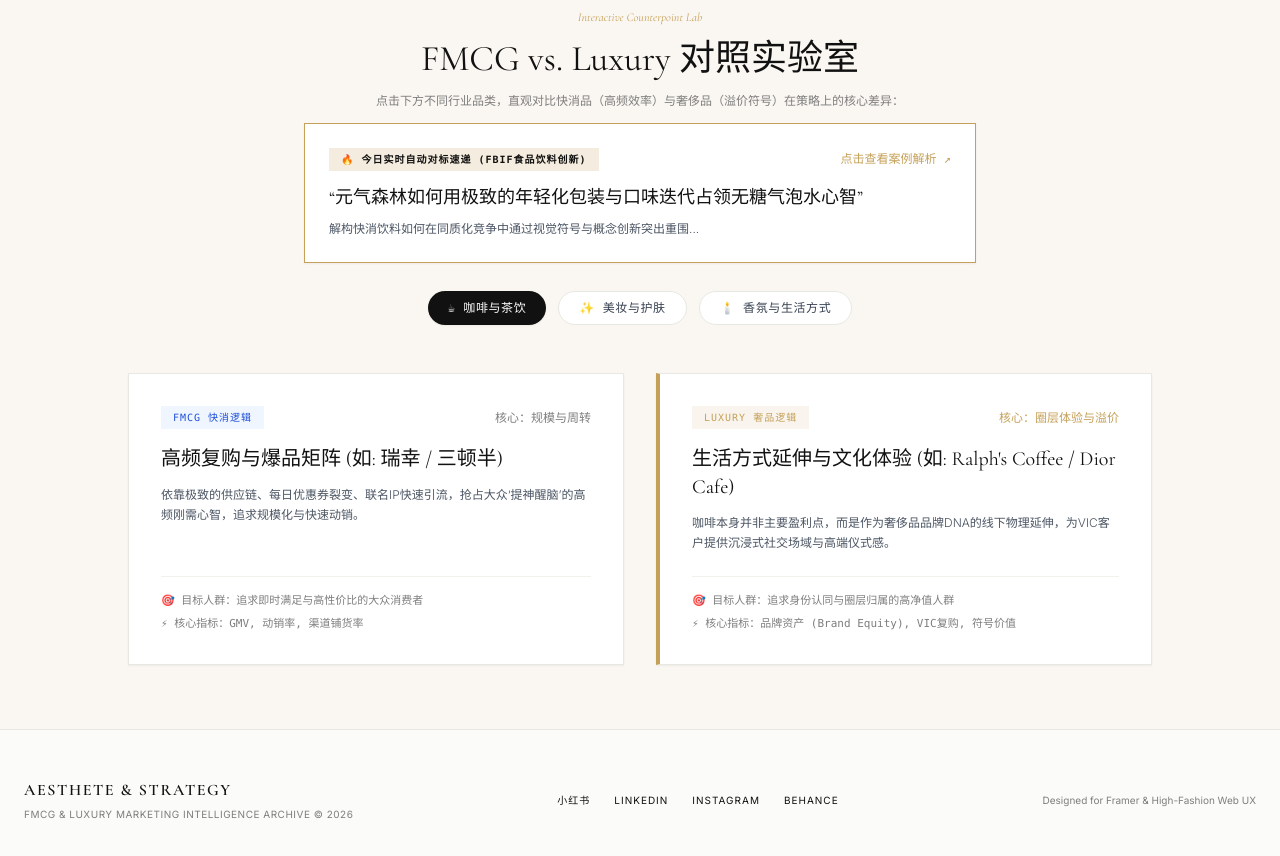
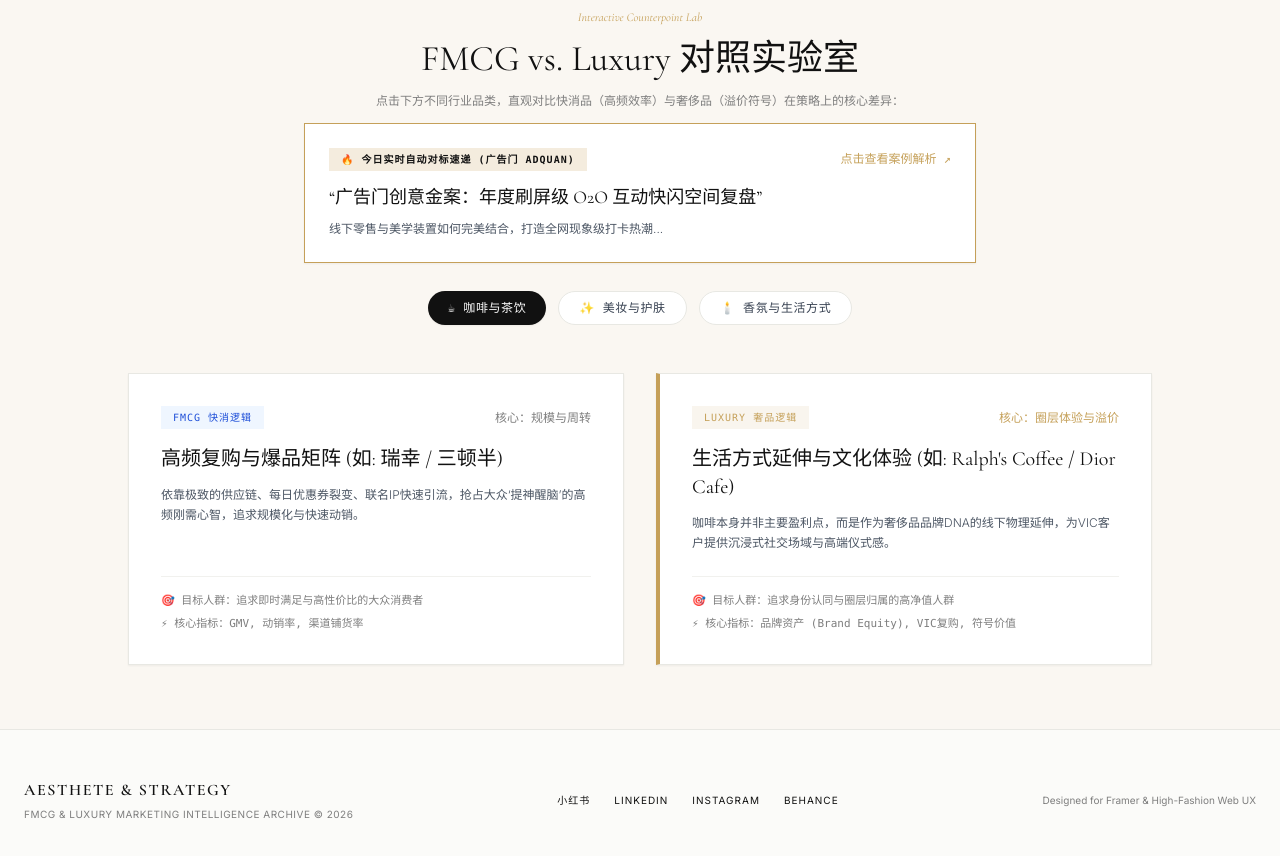
Before and after one commit to Emily-zihan/Everyday-Fashion, a plain HTML site: page index.html in a window 1280 px wide. Shown: the part 4535-5391 px from the top of the page. Drawn offline with nearby package versions, Linux system fonts and the light colour scheme; a web font is replaced by a local one.

Commit message:
Auto-update daily marketing insights [skip ci]

```diff
--- a/index.html
+++ b/index.html
@@ -656,13 +656,13 @@
 
       <!-- 自动化脚本动态插入的今日实时对标速递区域 -->
       <!-- LAB-UPDATE-START -->
-    <div onclick="openAutoModal('元气森林如何用极致的年轻化包装与口味迭代占领无糖气泡水心智', '    <div class=\'space-y-4 text-xs font-light text-gray-700 leading-relaxed\'>        <div class=\'p-3 bg-brand-champagne/40 border-l-2 border-brand-accent font-serif italic text-brand-dark\'>            “元气森林如何用极致的年轻化包装与口味迭代占领无糖气泡水心智” —— FBIF食品饮料创新 每日深度案例研判        </div>        <div>            <h4 class=\'font-semibold text-brand-dark text-sm mb-1\'>一、 案例背景与商业痛点 (Background & Challenge)</h4>            <p>在当前消费市场同质化加剧与流量成本企高的大背景下，品牌亟需跳出传统的低价促销或单一功能宣导。解构快消饮料如何在同质化竞争中通过视觉符号与概念创新突出重围... 面对激烈的市场竞争，如何建立高阶美学溢价并实现用户的高频复购与情绪认同，成为本次营销策划的关键突破口。</p>        </div>        <div>            <h4 class=\'font-semibold text-brand-dark text-sm mb-1\'>二、 核心创意策略 (Big Idea & Visual Strategy)</h4>            <p>1. <b>视觉与空间符号重构：</b>打破常规表达，将品牌的标志性 DNA 与高质感艺术视觉进行深度绑定。<br>            2. <b>情绪价值注入：</b>围绕消费者的治愈感与圈层归属需求，将产品转译为生活方式的载体。</p>        </div>        <div>            <h4 class=\'font-semibold text-brand-dark text-sm mb-1\'>三、 全域传播路径 (Seeding & Channel Mix)</h4>            <p>· <b>线上社交声量爆破：</b>以小红书、微信公众号为主阵地进行深度视觉种草与文案叙事。<br>            · <b>线下体验场域延伸：</b>依托沉浸式快闪空间或艺术展陈，将线上流量高效引导至线下触觉体验。</p>        </div>    </div>    ', 'https://socialbeta.com/', 'FBIF食品饮料创新')" class="mb-8 p-6 bg-white border border-brand-accent shadow-sm cursor-pointer hover:shadow-md transition-shadow text-left">
+    <div onclick="openAutoModal('广告门创意金案：年度刷屏级 O2O 互动快闪空间复盘', '    <div class=\'space-y-4 text-xs font-light text-gray-700 leading-relaxed\'>        <div class=\'p-3 bg-brand-champagne/40 border-l-2 border-brand-accent font-serif italic text-brand-dark\'>            “广告门创意金案：年度刷屏级 O2O 互动快闪空间复盘” —— 广告门 Adquan 每日深度案例研判        </div>        <div>            <h4 class=\'font-semibold text-brand-dark text-sm mb-1\'>一、 案例背景与商业痛点 (Background & Challenge)</h4>            <p>在当前消费市场同质化加剧与流量成本企高的大背景下，品牌亟需跳出传统的低价促销或单一功能宣导。线下零售与美学装置如何完美结合，打造全网现象级打卡热潮... 面对激烈的市场竞争，如何建立高阶美学溢价并实现用户的高频复购与情绪认同，成为本次营销策划的关键突破口。</p>        </div>        <div>            <h4 class=\'font-semibold text-brand-dark text-sm mb-1\'>二、 核心创意策略 (Big Idea & Visual Strategy)</h4>            <p>1. <b>视觉与空间符号重构：</b>打破常规表达，将品牌的标志性 DNA 与高质感艺术视觉进行深度绑定。<br>            2. <b>情绪价值注入：</b>围绕消费者的治愈感与圈层归属需求，将产品转译为生活方式的载体。</p>        </div>        <div>            <h4 class=\'font-semibold text-brand-dark text-sm mb-1\'>三、 全域传播路径 (Seeding & Channel Mix)</h4>            <p>· <b>线上社交声量爆破：</b>以小红书、微信公众号为主阵地进行深度视觉种草与文案叙事。<br>            · <b>线下体验场域延伸：</b>依托沉浸式快闪空间或艺术展陈，将线上流量高效引导至线下触觉体验。</p>        </div>    </div>    ', 'https://www.adquan.com/', '广告门 Adquan')" class="mb-8 p-6 bg-white border border-brand-accent shadow-sm cursor-pointer hover:shadow-md transition-shadow text-left">
       <div class="flex items-center justify-between mb-3">
-        <span class="text-[10px] font-mono uppercase tracking-widest bg-brand-accent/20 text-brand-dark px-3 py-1 font-semibold">🔥 今日实时自动对标速递 (FBIF食品饮料创新)</span>
+        <span class="text-[10px] font-mono uppercase tracking-widest bg-brand-accent/20 text-brand-dark px-3 py-1 font-semibold">🔥 今日实时自动对标速递 (广告门 Adquan)</span>
         <span class="text-xs text-brand-accent font-mono">点击查看案例解析 ↗</span>
       </div>
-      <h3 class="text-lg font-serif font-normal mb-2 text-brand-dark">“元气森林如何用极致的年轻化包装与口味迭代占领无糖气泡水心智”</h3>
-      <p class="text-gray-600 text-xs leading-relaxed font-light">解构快消饮料如何在同质化竞争中通过视觉符号与概念创新突出重围...</p>
+      <h3 class="text-lg font-serif font-normal mb-2 text-brand-dark">“广告门创意金案：年度刷屏级 O2O 互动快闪空间复盘”</h3>
+      <p class="text-gray-600 text-xs leading-relaxed font-light">线下零售与美学装置如何完美结合，打造全网现象级打卡热潮...</p>
     </div>
     <!-- LAB-UPDATE-END -->
 
```
